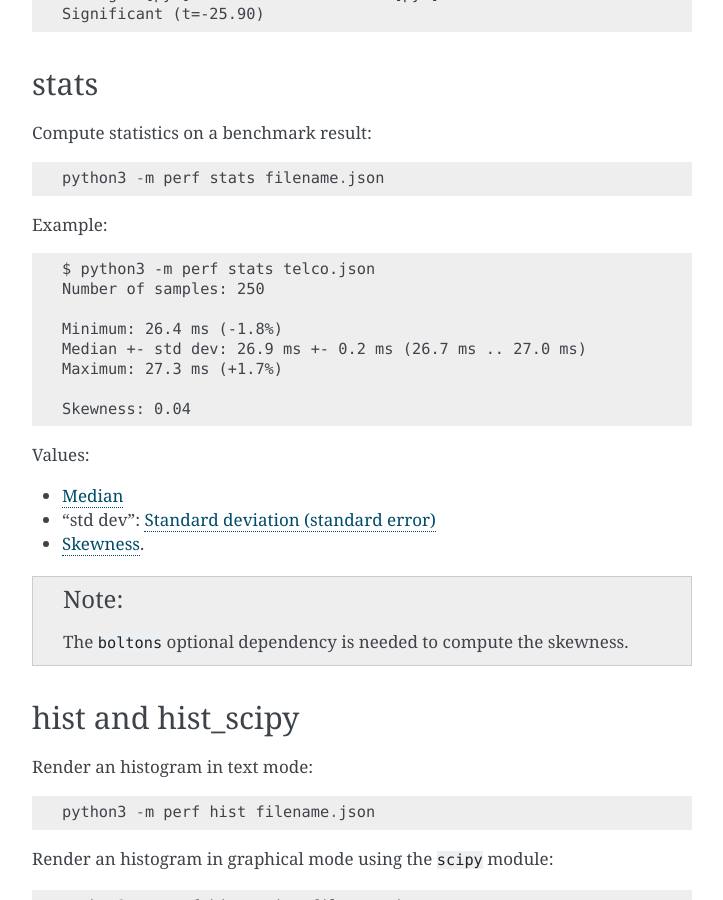
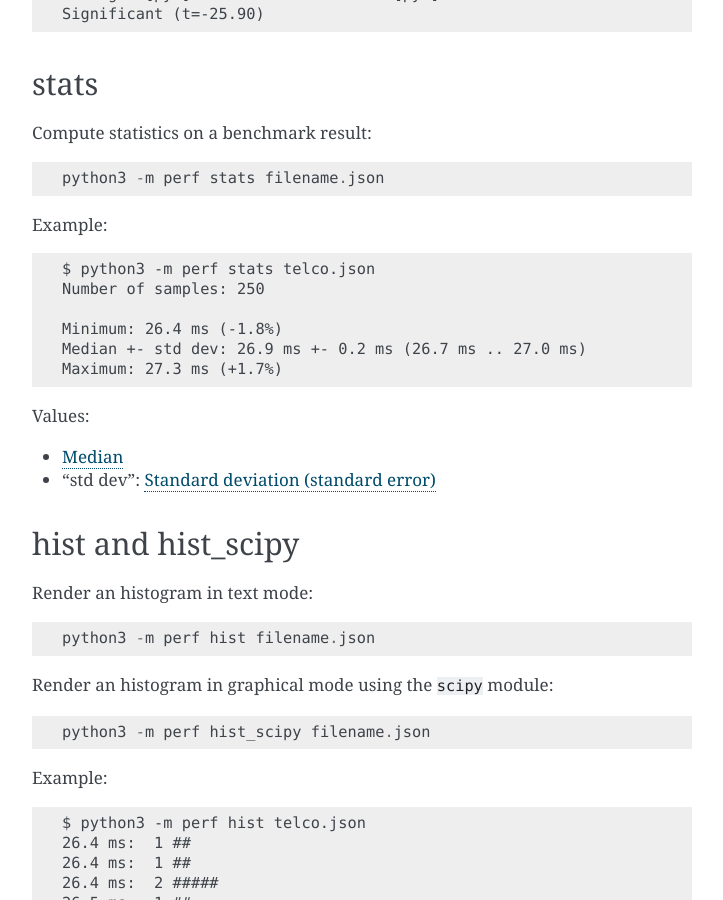
Before and after one commit to psf/pyperf, a Sphinx documentation site: the page built from doc/cli.rst, in a window 1280 px wide and 900 px high, scrolled down 1380 px. Shown: the whole window, without its empty margins (388-1111 px from the left). Built offline with Sphinx 7.4.7, drawn with Linux system fonts in a browser that asks for light colours.

Commit message:
Remove Skewness and boltons dependency
Add also link to median vs mean.

```diff
--- a/TODO.rst
+++ b/TODO.rst
@@ -1,6 +1,7 @@
 TODO
 ====
 
+* compare: avoid duplicated benchmark names
 * Clarify run vs process in TextRunner CLI
 * Calibration: use powers of 2, not powers of 10
 * Metrics measured before and/or after each run:
--- a/doc/cli.rst
+++ b/doc/cli.rst
@@ -80,17 +80,11 @@ Example::
     Median +- std dev: 26.9 ms +- 0.2 ms (26.7 ms .. 27.0 ms)
     Maximum: 27.3 ms (+1.7%)
 
-    Skewness: 0.04
-
 Values:
 
 * `Median <https://en.wikipedia.org/wiki/Median>`_
 * "std dev": `Standard deviation (standard error)
   <https://en.wikipedia.org/wiki/Standard_error>`_
-* `Skewness <https://en.wikipedia.org/wiki/Skewness>`_.
-
-.. note::
-   The ``boltons`` optional dependency is needed to compute the skewness.
 
 
 .. _hist_cmd:
--- a/doc/perf.rst
+++ b/doc/perf.rst
@@ -14,7 +14,6 @@ On Python 2.7, the ``statistics`` dependency is installed.
 
 Optional dependencies:
 
-* ``boltons``: if available, ``stats`` command also computes the skewness
 * ``psutil``: needed for CPU affinity on Python 2.7
 * The ``-m perf hist_scipy`` command requires ``scipy`` and ``matplotlib``.
   Command to install these packages on Fedora:
@@ -84,7 +83,7 @@ Example of unstable benchmark because the number of loops is too low::
 Minimum versus average and standard deviation
 =============================================
 
-Articles:
+Links:
 
 * `Benchmarking: minimum vs average
   <http://blog.kevmod.com/2016/06/benchmarking-minimum-vs-average/>`_
--- a/setup.py
+++ b/setup.py
@@ -58,7 +58,7 @@ def main():
         'classifiers': CLASSIFIERS,
         'packages': ['perf', 'perf.tests'],
         'install_requires': ["statistics; python_version < '3.4'"],
-        # optional dependencies:
+        # Optional dependencies:
         # 'psutil'
         # ['matplotlib', 'scipy']
     }
```
Also changed, not shown: other parts of doc/perf.rst (+2 -0 lines), 3 other files.
